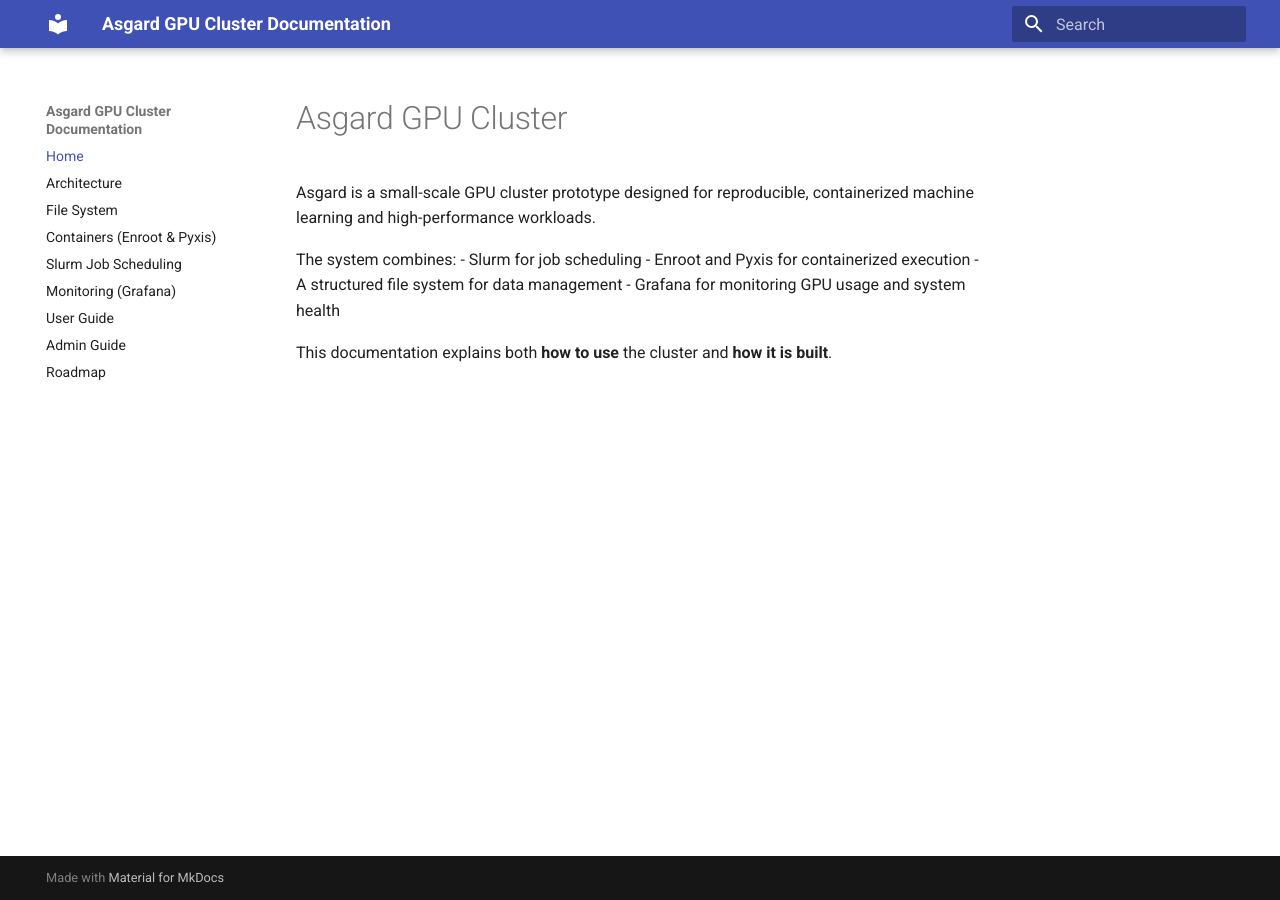
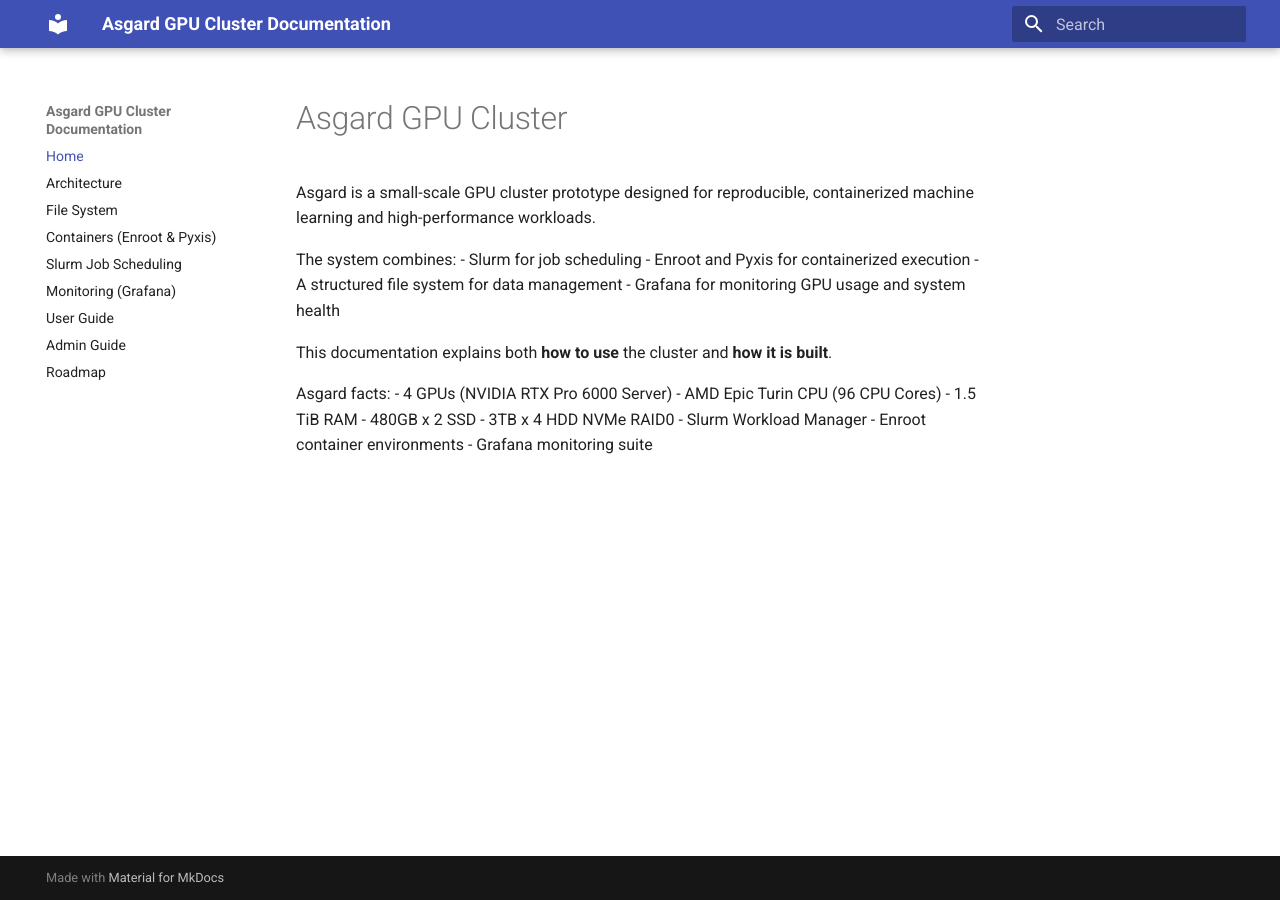
Before and after one commit to Arvind-Nagarajan-DFKI/hpc-cluster-docs, an MkDocs documentation site: the page built from docs/index.md, in a window 1280 px wide. Built offline with MkDocs 1.6.1 and Material for MkDocs 9.7.7, drawn with Linux system fonts in a browser that asks for light colours.

Commit message:
Updated docs

```diff
--- a/docs/index.md
+++ b/docs/index.md
@@ -10,3 +10,13 @@
 - Grafana for monitoring GPU usage and system health
 
 This documentation explains both **how to use** the cluster and **how it is built**.
+
+Asgard facts:
+- 4 GPUs (NVIDIA RTX Pro 6000 Server)
+- AMD Epic Turin CPU (96 CPU Cores)
+- 1.5 TiB RAM
+- 480GB x 2 SSD
+- 3TB x 4 HDD NVMe RAID0
+- Slurm Workload Manager
+- Enroot container environments
+- Grafana monitoring suite
```
Also changed, not shown: docs/slurm.md (+4 -0 lines), site/index.html, site/monitoring/index.html, site/search/search_index.json, site/slurm/index.html, 1 other file.
